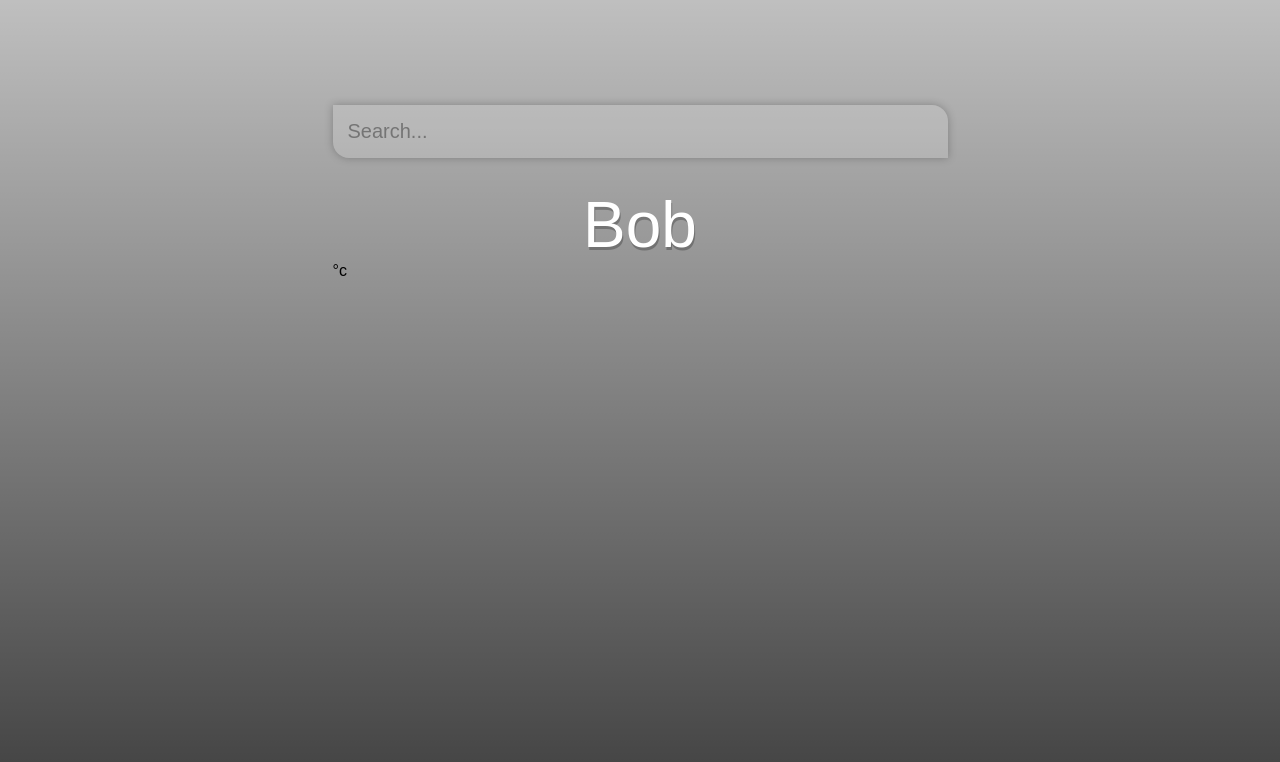
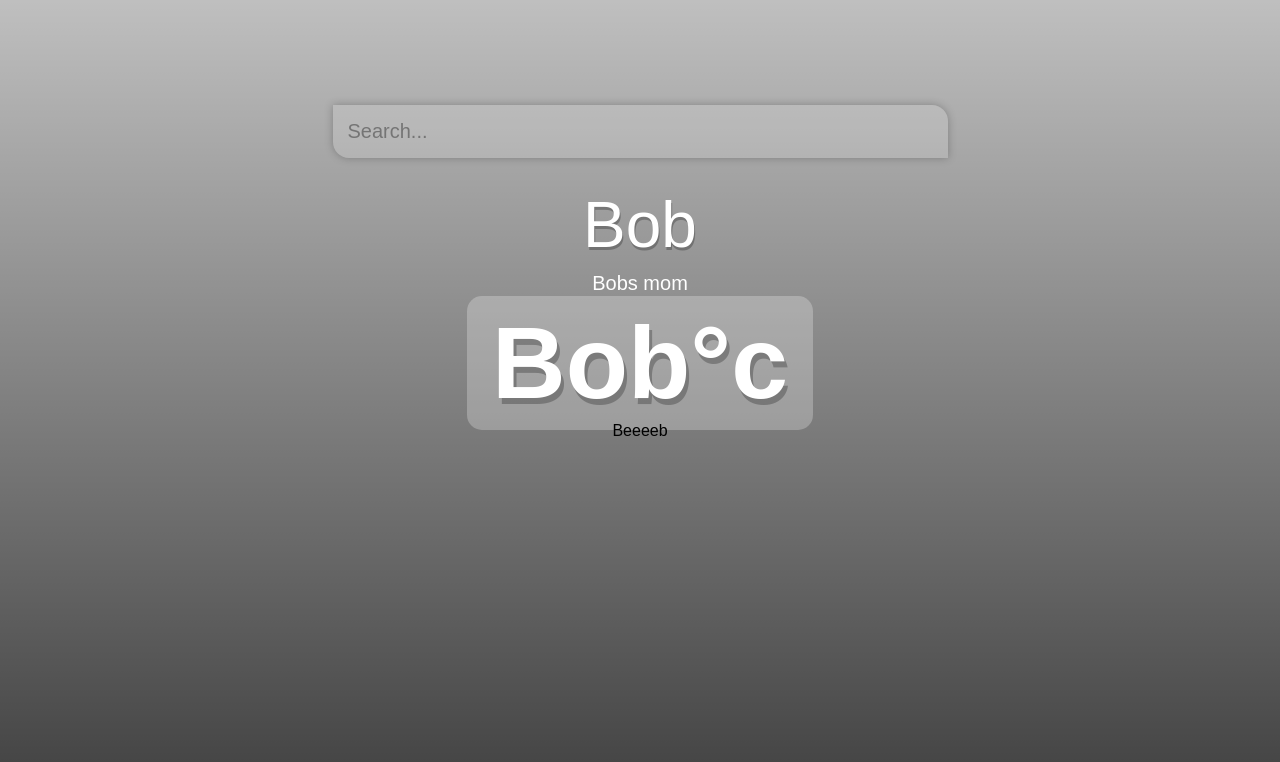
Before and after one commit to Asilo5/vue-weather, a Vue app: page / in a window 1280 px wide. Shown: the top 762 px of the page. Built offline with nearby package versions, Linux system fonts and the light colour scheme.

Commit message:
Add styling to the weather box, add a background of transparent white and increase seize of temp

```diff
--- a/src/App.vue
+++ b/src/App.vue
@@ -11,12 +11,12 @@
           <section class="weather-wrap">
               <section class="location-box">
                 <h1 class="location">Bob</h1>
-                <h2 class="date"></h2>
+                <h2 class="date">Bobs mom</h2>
               </section>
 
               <section class="weather-box">
-                  <div class="temp">°c</div>
-                  <div class="weather"></div>
+                  <div class="temp">Bob°c</div>
+                  <div class="weather">Beeeeb</div>
               </section>
           </section>
       </section>
@@ -98,4 +98,28 @@ export default {
     color: white;
     font-size: 4em;
   }
+
+  .date {
+    font-size: 20px;
+    text-align: center;
+    font-weight: 300;
+    color: white;
+    margin: 10px;
+  }
+
+  .weather-box {
+    text-align: center;
+  }
+
+  .temp {
+    display: inline;
+    padding: 10px 25px;
+    color: white;
+    font-size: 102px;
+    font-weight: 900;
+    text-shadow: 3px 6px rgba(0, 0, 0, 0.25);
+    background-color: rgba(255, 255, 255, 0.25);
+    border-radius: 15px;
+    margin: 10px;
+  }
 </style>
```
